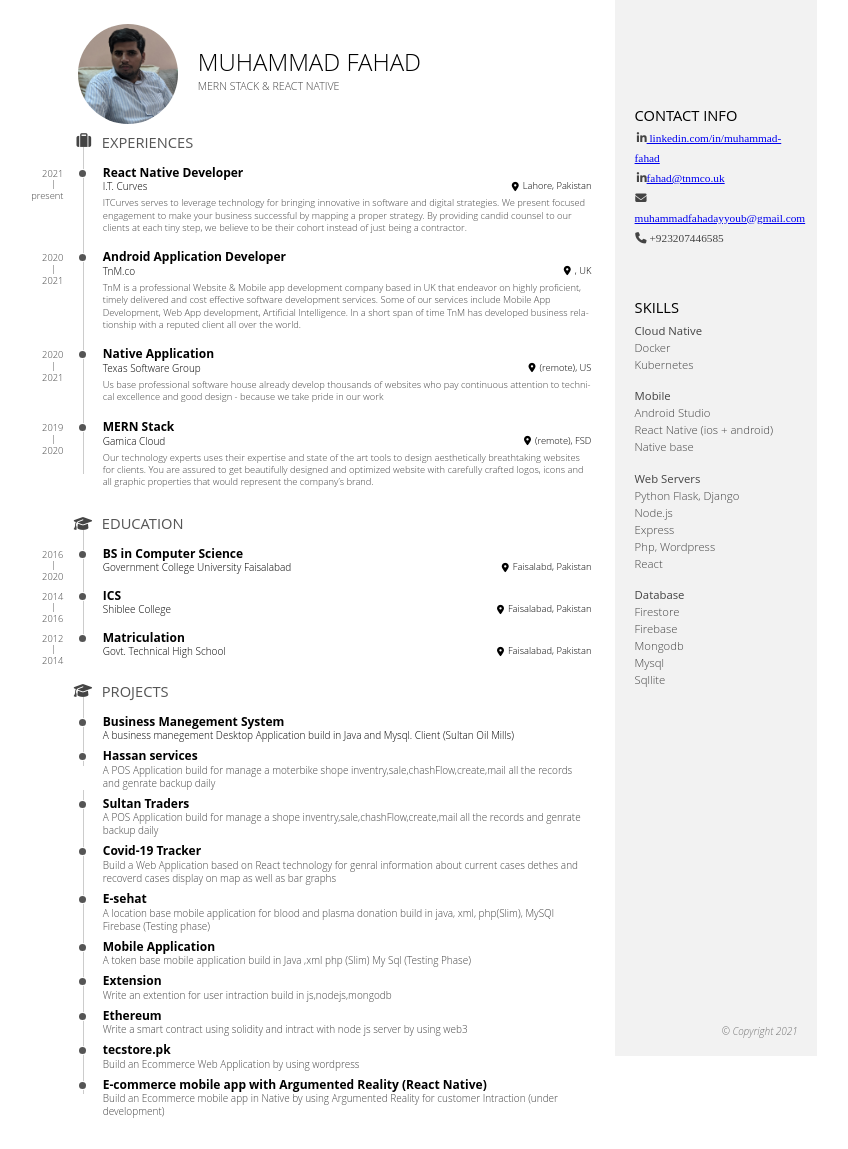
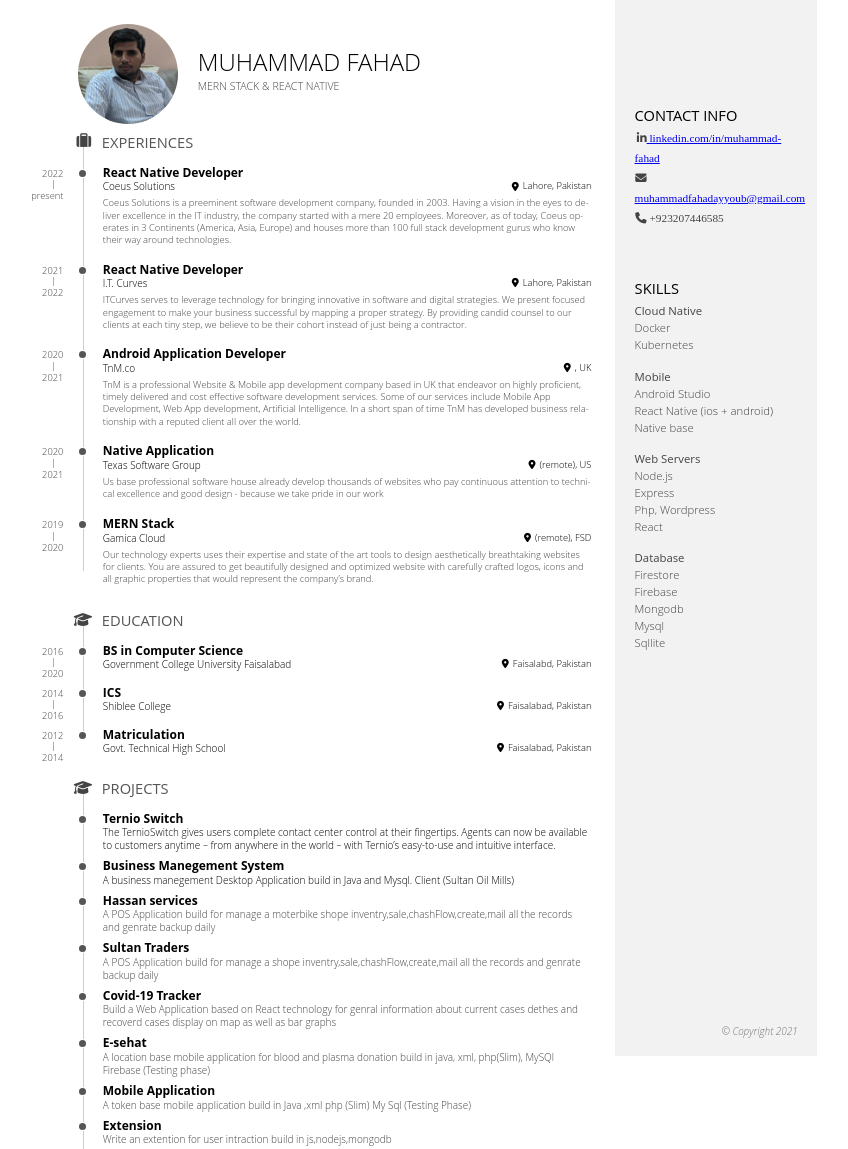
Before and after one commit to Fahadayyoub/fahadprofile, a website: page portfolio/index.html in a window 1280 px wide. Shown: the top 1149 px of the page, without its empty margins (231-1079 px from the left). Before the commit the page ends 1118 px from the top, so only its background shows below. Drawn offline with nearby package versions, Linux system fonts and the light colour scheme.

Commit message:
add coeus solutions

```diff
--- a/portfolio/index.html
+++ b/portfolio/index.html
@@ -33,9 +33,24 @@
         </div>
       </header>
       <section class="main-block" style="clear: left">
-        <h2><i class="fa fa-suitcase"></i> Experiences</h2>
+        <h2><i class="fa fa-suitcase"></i> Experiences</h2><section class="blocks">
+          <div class="date"><span>2022</span><span>present</span></div>
+          <div class="decorator"></div>
+          <div class="details">
+            <header>
+              <h3>React Native Developer</h3>
+              <span class="place">Coeus Solutions</span>
+              <span class="location">Lahore, Pakistan</span>
+            </header>
+            <div>
+              <p>
+                Coeus Solutions is a preeminent software development company, founded in 2003. Having a vision in the eyes to deliver excellence in the IT industry, the company started with a mere 20 employees. Moreover, as of today, Coeus operates in 3 Continents (America, Asia, Europe) and houses more than 100 full stack development gurus who know their way around technologies.
+              </p>
+            </div>
+          </div>
+        </section>
         <section class="blocks">
-          <div class="date"><span>2021</span><span>present</span></div>
+          <div class="date"><span>2021</span><span>2022</span></div>
           <div class="decorator"></div>
           <div class="details">
             <header>
@@ -156,6 +171,20 @@
       </section>
       <section class="main-block concise">
         <h2><i class="fa fa-graduation-cap"></i> Projects</h2>
+         <section class="blocks">
+          <div class="date"></div>
+          <div class="decorator"></div>
+          <div class="details">
+            <header>
+              <h3>Ternio Switch</h3>
+              <span class="place"
+                >The TernioSwitch gives users complete contact center control at their fingertips. Agents can now be available to customers anytime – from anywhere in the world – with Ternio’s easy-to-use and intuitive interface.
+                </span
+              >
+            </header>
+
+          </div>
+        </section>
         <section class="blocks">
           <div class="date"></div>
           <div class="decorator"></div>
@@ -185,7 +214,6 @@
             </header>
           </div>
         </section>
-      </section>
       <section class="blocks">
         <div class="date"></div>
         <div class="decorator"></div>
@@ -315,10 +343,7 @@
               linkedin.com/in/muhammad-fahad
             </a>
           </li>
-          <li>
-            <i class="fa fa-linkedin"></i
-            ><a href="http://tnmco.uk/">fahad@tnmco.uk</a>
-          </li>
+
 
           <li>
             <i class="fa fa-envelope"></i
@@ -350,7 +375,6 @@
         </ul>
         <ul>
           <li><b>Web Servers</b></li>
-          <li>Python Flask, Django</li>
           <li>Node.js</li>
           <li>Express</li>
           <li>Php, Wordpress</li>
```
Also changed, not shown: 2 other files.
